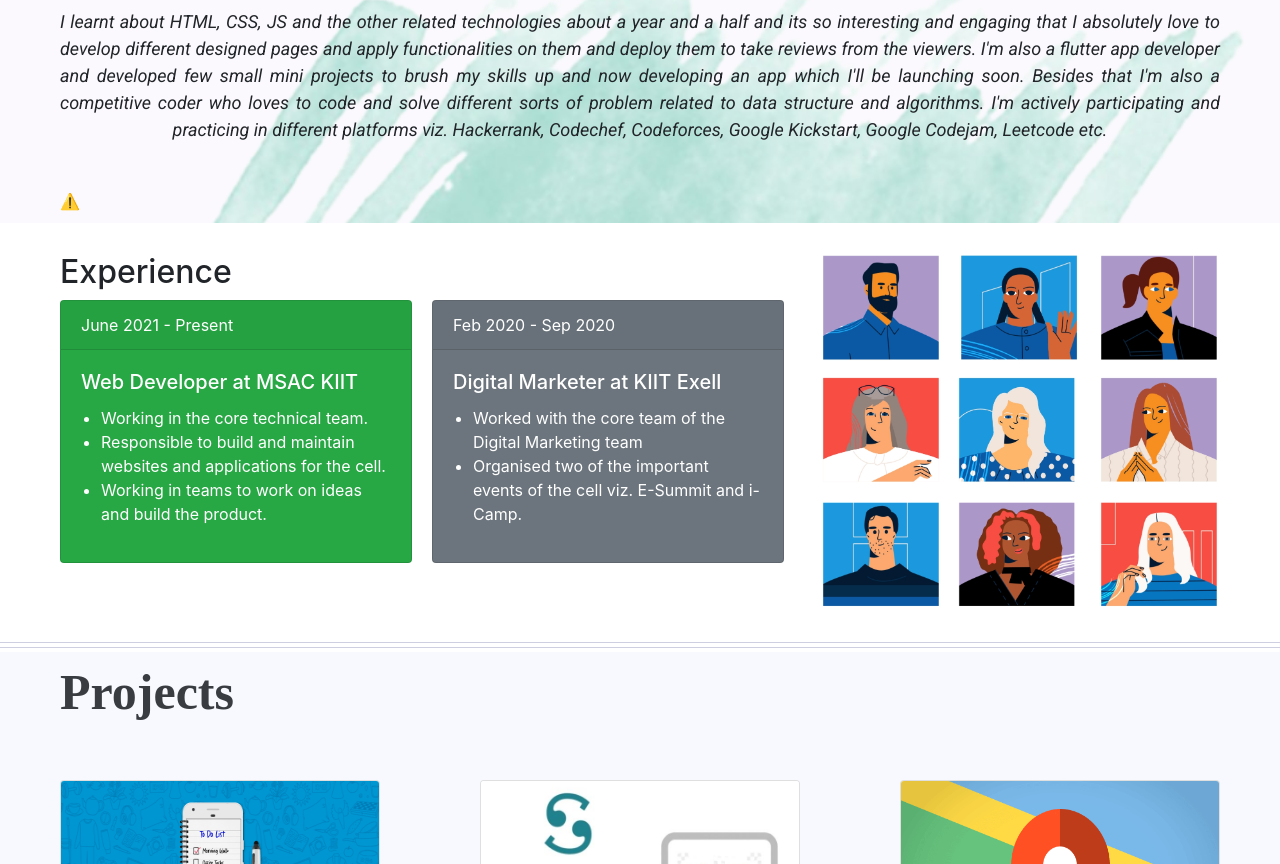
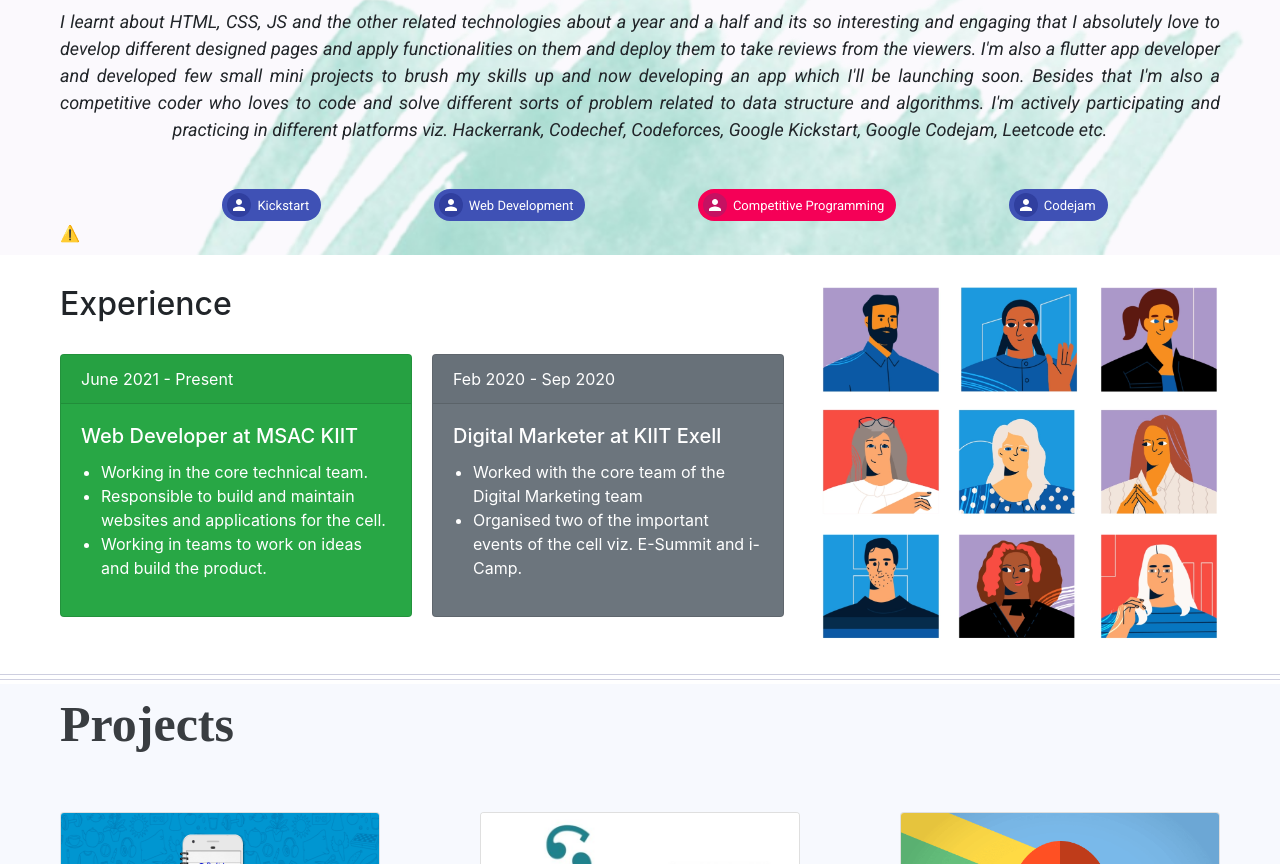
Before and after one commit to ac-ayan/ac-ayan.github.io, a React (Create React App) app: page / in a window 1280 px wide. Shown: the part 1296-2160 px from the top of the page. Built offline with nearby package versions, Linux system fonts and the light colour scheme; no server answers; a web font is replaced by a local one.

Commit message:
Adding chips to about section and project,resume links

```diff
--- a/src/components/About.js
+++ b/src/components/About.js
@@ -1,5 +1,8 @@
 import React from "react";
 import "../css/about.css";
+import Avatar from "@material-ui/core/Avatar";
+import Chip from "@material-ui/core/Chip";
+import chipdata from "../data/db/chipdata";
 import image1 from "../assets/profile-images/IMG_1804.JPG";
 function About() {
   return (
@@ -30,6 +33,18 @@ function About() {
           platforms viz. Hackerrank, Codechef, Codeforces, Google Kickstart,
           Google Codejam, Leetcode etc.
         </p>
+        <div className="chip-class">
+        {chipdata.map(item => {
+          return (
+            <Chip
+            color={item.variant.toLowerCase()}
+            label={item.label}
+            avatar={<Avatar src={item.imgsrc} />}
+          />
+          );
+        })}
+
+        </div>
       </div>
     </div>
   );
--- a/src/components/Header.js
+++ b/src/components/Header.js
@@ -40,7 +40,7 @@ function Header() {
         {/* <button className="resume-button">Resume</button> */}
         <div className="header-footer">
           <div className="resume-button-div">
-            <Button variant="primary" className="resume-button">
+            <Button variant="primary" className="resume-button" href="https://drive.google.com/file/d/1cpPKxxHwd_Mq3uPparE7wu6uDzWXRVSL/view?usp=sharing">
               Resume <CloudDownloadIcon />
             </Button>
           </div>
--- a/src/css/about.css
+++ b/src/css/about.css
@@ -39,7 +39,13 @@
   font-family: "Roboto", sans-serif;
   font-style: italic;
 }
+.about-section .text-section .chip-class{
+  padding-left: 50px;
+  display: flex;
+  flex-wrap: wrap;
+  justify-content: space-evenly;
 
+}
 @media (max-width: 1341px) {
   .about-section {
     grid-template-columns: auto;
@@ -83,6 +89,10 @@
   .about-section .text-section h2{
     text-align: center;
   }
+  .about-section .text-section .chip-class{
+    padding: 0;
+    height: 80px;
+  }
 }
 @media (max-width: 600px) {
   .about-section{
--- a/src/css/contact.css
+++ b/src/css/contact.css
@@ -22,7 +22,7 @@
 }
 @media (max-width: 720px) {
     .contact-section{
-     grid-template-columns: auto;
+     grid-template-columns: 100%;
     }
  }
  @media (max-width: 460px) {
--- a/src/css/experience.css
+++ b/src/css/experience.css
@@ -8,6 +8,7 @@
     width: 400px;
 }
 .experience-section .exp-cards{
+    margin-top: 30px;
     display: grid;
     grid-template-columns: auto auto;
 }
--- a/src/css/navbar.css
+++ b/src/css/navbar.css
@@ -1,5 +1,5 @@
 .navbar-section{
-    background: rgba(255, 255, 255,0.95);
+    background: rgba(255, 255, 255,1);
     padding: 0px 200px;
     justify-content: space-between;
     font-family: 'Space Mono', monospace;
--- /dev/null
+++ b/src/data/db/chipdata.js
@@ -0,0 +1,23 @@
+const chipdata = [
+    {
+        variant : "Primary",
+        label : "Kickstart",
+        imgsrc :  "#"
+    },
+    {
+        variant : "Primary",
+        label : "Web Development",
+        imgsrc :  "#"
+    },
+    {
+        variant : "Secondary",
+        label : "Competitive Programming",
+        imgsrc :  "#"
+    },
+    {
+        variant : "Primary",
+        label : "Codejam",
+        imgsrc :  "#"
+    },
+];
+export default chipdata;
--- a/src/data/db/projectdata.js
+++ b/src/data/db/projectdata.js
@@ -8,23 +8,23 @@ const projectdata = [
         title: "Todo List Web Application",
         content: "It's a to-do list web app made using backend services and hosted on Heroku, connected with MongoDB server running on an AWS cluster.",
         github: "#",
-        web: "#"
+        web: "https://tranquil-anchorage-52445.herokuapp.com/"
     },
     {
         image: scribd,
         alttext: "scribd",
         title: "Scribd Website Clone",
         content: "It's a clone of the official site of Scribd using ReactJS forming components. Currently its under development phase and would be completed soon!",
-        github: "#",
-        web: "#"
+        github: "https://github.com/ac-ayan/scribd",
+        web: "https://ayan-chakraborty.me/scribd/"
     },
     {
         image: mapathon,
         alttext: "mapathon",
         title: "Health Care Indicators Map",
         content: "Created district level map using QJIS , a free and Open Source Geographic Information System and bragged \" Notable Mention \" by coming in Top 500 nationwide.",
-        github: "#",
-        web: "#"
+        github: "https://github.com/ac-ayan/iitb-isro-aicte-mapathon",
+        web: "https://iitb-isro-aicte-mapathon.fossee.in/"
     }
 ];
 export default projectdata;
```
